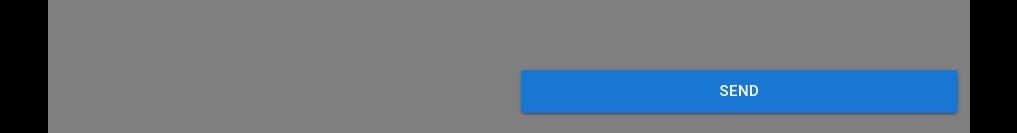
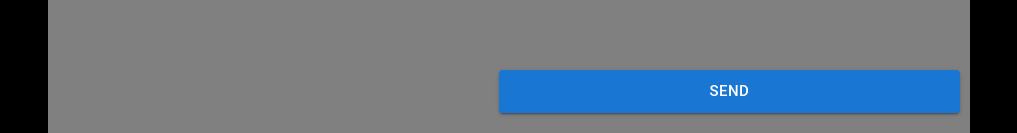
Before and after one commit to waleed2000x/Waleed-s, a React (Vite) app: page / in a window 1280 px wide. Shown: the part 4560-4693 px from the top of the page, without its empty margins (131-1148 px from the left). Built offline with nearby package versions, Linux system fonts and the light colour scheme.

Commit message:
button fixed

```diff
--- a/src/components/contact/Contact.jsx
+++ b/src/components/contact/Contact.jsx
@@ -61,7 +61,7 @@ export default function Contact() {
       script.defer = true;
       script.onload = () => {
         window.turnstile.render(".cf-turnstile", {
-          sitekey: "0x4AAAAAAAJovBJuxtfEvcgQ", // Replace with your sitekey
+          sitekey: "0x4AAAAAAAJovD7gUgx3JvhGl9jTA_KQgnE",
           theme: "dark",
           callback: _turnstileCb,
           mode: "managed",
@@ -146,6 +146,7 @@ export default function Contact() {
             variant="contained"
             size="large"
             onClick={handleSubmit}
+            fullWidth
           >
             Send
           </Button>
--- a/src/scss/index.css
+++ b/src/scss/index.css
@@ -527,11 +527,8 @@
   margin-top: 16px;
   height: 100%;
 }
-.contactParent .contactForm .rightContact .css-jh47zj-MuiButtonBase-root-MuiButton-root {
-  width: 95%;
-}
 .contactParent .contactForm .rightContact button {
-  margin: 20px 10px;
+  margin: 20px 20px 20px 0px;
 }
 .contactParent .lottieContact {
   position: absolute;
--- a/src/scss/index.scss
+++ b/src/scss/index.scss
@@ -551,11 +551,11 @@
         margin-top: 16px;
         height: 100%;
       }
-      .css-jh47zj-MuiButtonBase-root-MuiButton-root {
-        width: 95%;
-      }
+      // .css-jh47zj-MuiButtonBase-root-MuiButton-root {
+      //   width: 95%;
+      // }
       & button {
-        margin: 20px 10px;
+        margin: 20px 20px 20px 0px;
       }
     }
   }
```
Also changed, not shown: 1 other file (tests, documents, lock files or other folders).
